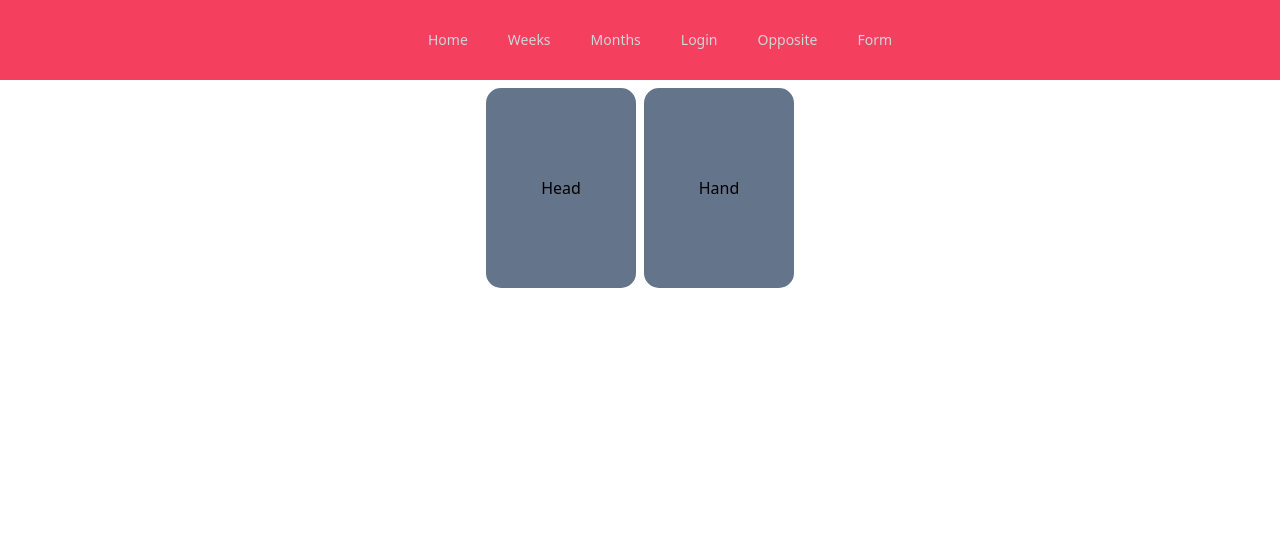
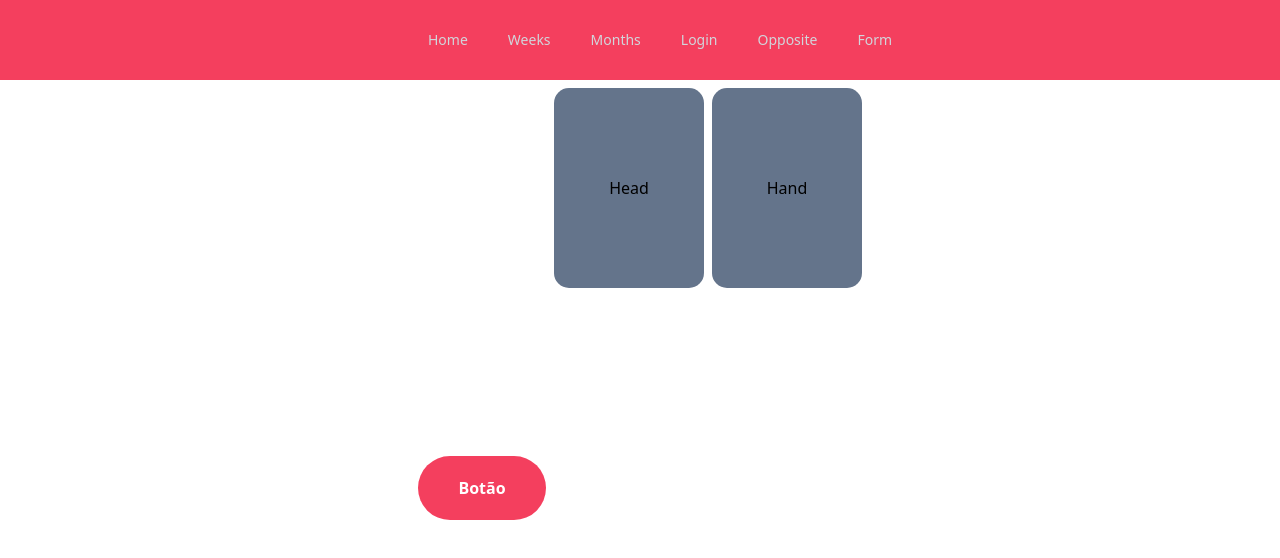
Before and after one commit to AdrianaRoza/react-with-vite, a React (Vite) app: page /bodypart in a window 1280 px wide. Shown: the top 558 px of the page. Built offline with nearby package versions, Linux system fonts and the light colour scheme.

Commit message:
refactor add button and form

```diff
--- a/src/components/Button.jsx
+++ b/src/components/Button.jsx
@@ -1,8 +1,12 @@
 
-const Button = () => {
+const Button = ({handleClick}) => {
     return (
     <div className="flex flex-col items-center h-screen justify-center">
-      <button className="bg-rose-500 hover:bg-rose-300 text-white font-bold py-5 px-10 rounded-full">
+      <button
+        className="bg-rose-500 hover:bg-rose-300
+        text-white font-bold py-5 px-10 rounded-full"
+        onClick={handleClick}
+      >
         Botão
       </button>
     </div>
--- a/src/components/Form.jsx
+++ b/src/components/Form.jsx
@@ -1,17 +1,19 @@
 import React, { useState } from 'react'
 
 
-const Form = () => {
+const Form = ({ setShowForm }) => {
   const [name, setName] = useState("")
   const [traducao, setTraducao] = useState("")
+
 
   const handleSubmit = (event) => {
     event.preventDefault();
     alert(`O nome que você digitou foi: ${name}`)
+    setShowForm(false)
   }
 
   return (
-    <div className="flex justify-center">
+
       <form
         className='flex flex-col items-center rounded-md bg-rose-400 m-2 p-3'
         onSubmit={handleSubmit}
@@ -44,7 +46,7 @@ const Form = () => {
           hover:text-white text-white px-4 hover:cursor-pointer px-20 py-2'
         />
       </form>
-    </div>
+
    )
 }
 
--- a/src/pages/BodyPart.jsx
+++ b/src/pages/BodyPart.jsx
@@ -1,7 +1,11 @@
+import { useState } from "react"
+import Button from "../components/Button"
 import CardWord from "../components/CardWord"
+import Form from "../components/Form"
 
 const BodyPart = () => {
-  const cardData =[
+  const [showForm, setShowForm] = useState(false)
+  const cardData = [
     {
     word:"Head",
     translation:"Cabeça"
@@ -11,8 +15,21 @@ const BodyPart = () => {
       translation: "Mão"
     }
   ]
+
+  const vindaDoPai = () => {
+    setShowForm(true)
+  }
+
   return (
     <div className="flex flex-wrap justify-center p-2 gap-2">
+
+      <Button handleClick={vindaDoPai} />
+
+      <div className={`${showForm ? 'block' : 'hidden'} justify-center`}>
+        <Form setShowForm={setShowForm}/>
+      </div>
+
+
       {
         cardData.map((w, i) => (
         <CardWord
@@ -22,6 +39,7 @@ const BodyPart = () => {
         />
         ))
       }
+
     </div>
   )
 }
```
Lines whose indentation alone changed are shown as unchanged.
